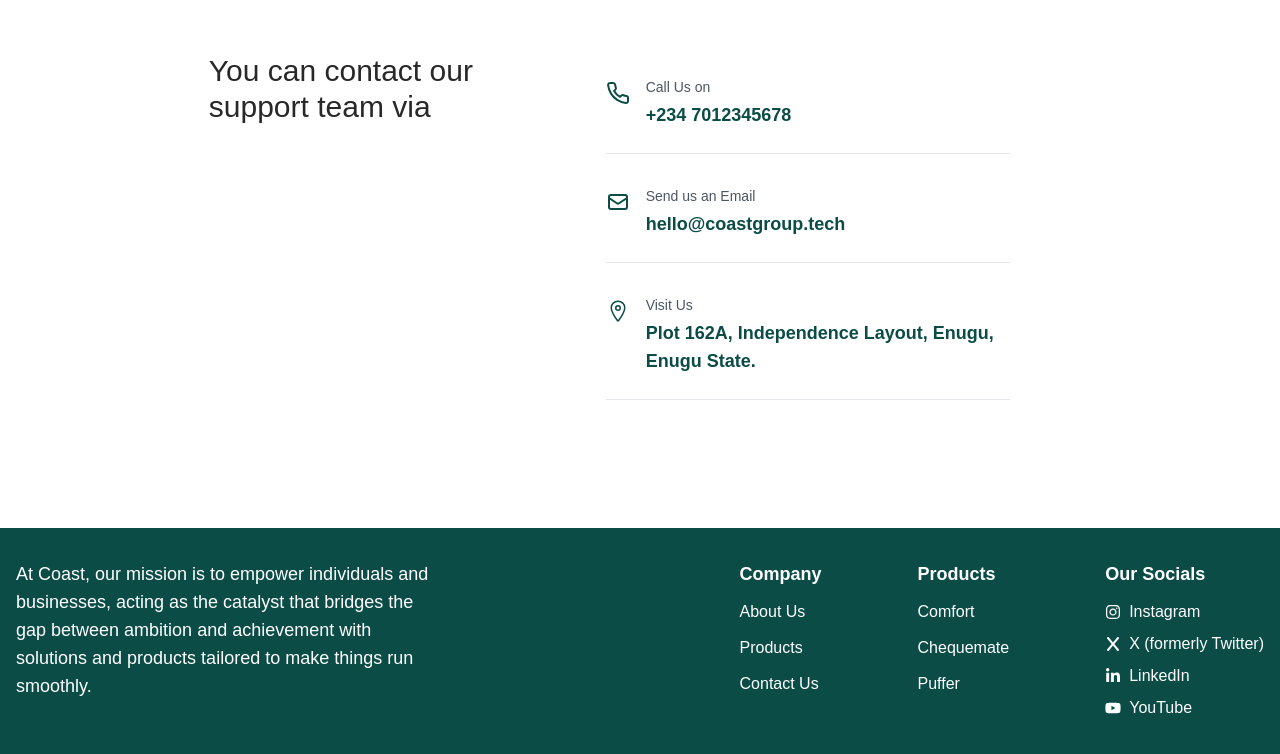
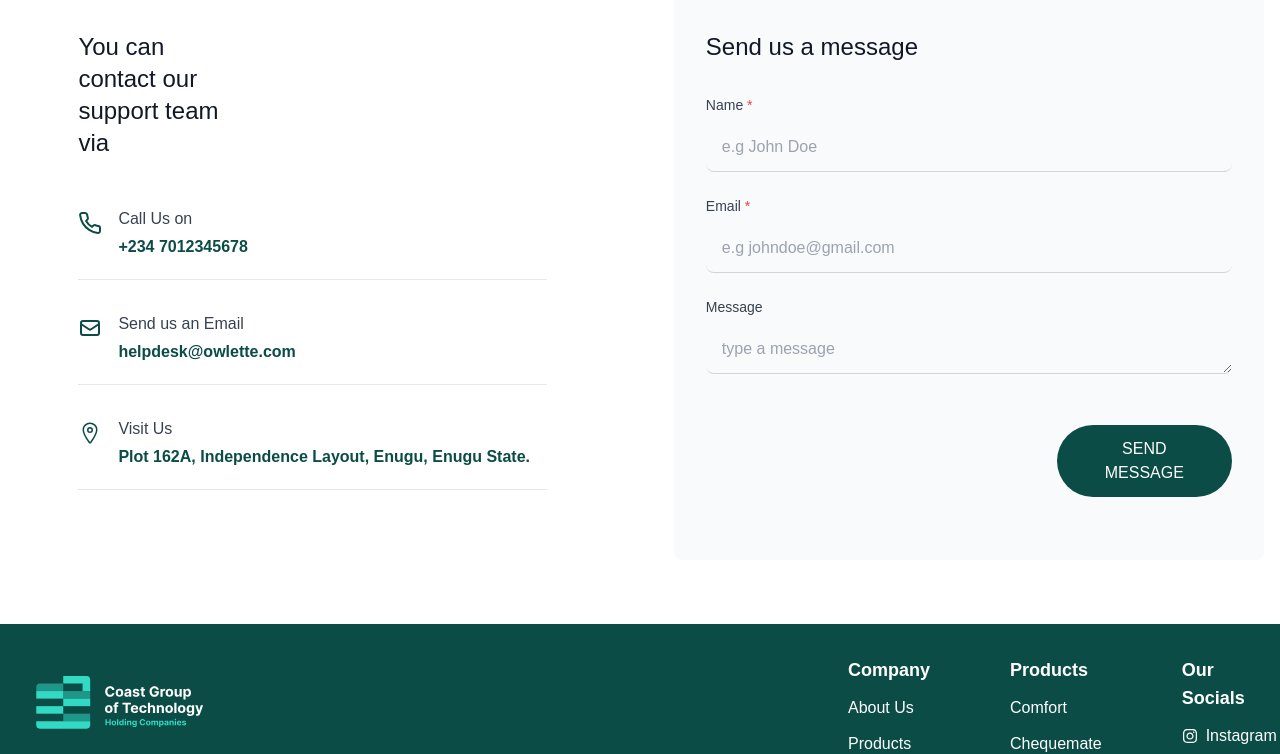
Before and after one commit to chequemate-org/coast, a React (Vite) app: page / in a window 1280 px wide. Shown: the part 5700-6454 px from the top of the page. Built offline with nearby package versions, Linux system fonts and the light colour scheme; a web font is replaced by a local one.

Commit message:
fix: contact section  and footer quick fix

```diff
--- a/src/components/ContactSection.jsx
+++ b/src/components/ContactSection.jsx
@@ -4,17 +4,15 @@
 import { LuPhone } from "react-icons/lu";
 import SectionHeader from "./reusables/SectionHeader";
 
-const ContactInfo = ({ icon: Icon, title, content, className = "" }) => {
+const ContactInfo = ({ icon: Icon, title, content }) => {
   return (
-    <div className="flex items-start gap-4 py-6 border-b border-[#E5E7EB]">
+    <div className="flex border-b pb-5 items-start gap-4 mb-8">
       <div className="text-primary mt-1">
         <Icon size={24} />
       </div>
       <div className="flex-1">
-        <h3 className="text-sm text-gray-600 mb-1">{title}</h3>
-        <p className={`text-primary md:text-lg font-semibold ${className}`}>
-          {content}
-        </p>
+        <h3 className="text-base font-medium text-gray-700 mb-1">{title}</h3>
+        <p className="text-primary font-semibold text-base">{content}</p>
       </div>
     </div>
   );
@@ -22,38 +20,97 @@
 
 const ContactSection = ({ sectionId }) => {
   return (
-    <section id={sectionId} className="w-full auto px-6 py-16">
-      <div className="flex flex-col w-full justify-between items-start">
+    <section id={sectionId} className="w-full px-4 py-16 bg-white">
       <SectionHeader className={"border-b-primary4 "} title="Contact Us" />
 
-        <div className="lg:w-4/5 pl-[15%] flex lg:flex-row flex-col justify-between py-16 mt-5">
-          <div className="flex flex-col">
-            <p className="text-xl md:text-3xl  w-2/3 font-medium text-[#282828] mb-12">
+      <div className="flex md:flex-row flex-col justify-between  w-full gap-16">
+        {/* Left Column - Contact Info */}
+        <div className="space-y-8 pt-[5%] md:w-1/2 px-[5%]">
+          <h2 className="text-2xl font-medium text-gray-900 mb-12 md:w-1/3">
             You can contact our support team via
-            </p>
-          </div>
-          <div className="space-y-2">
+          </h2>
+
           <ContactInfo
             icon={LuPhone}
             title="Call Us on"
             content="+234 7012345678"
-              className="text-primary"
           />
 
           <ContactInfo
             icon={HiOutlineMail}
             title="Send us an Email"
-              content="hello@coastgroup.tech"
-              className="text-primary"
+            content="helpdesk@owlette.com"
           />
 
           <ContactInfo
             icon={IoLocationOutline}
             title="Visit Us"
             content="Plot 162A, Independence Layout, Enugu, Enugu State."
-              className="text-[#282828]"
           />
         </div>
+
+        {/* Right Column - Contact Form */}
+        <div className="bg-gray-50 py-[5%] px-8 rounded-lg md:w-1/2">
+          <h2 className="text-2xl font-medium text-gray-900 mb-8">
+            Send us a message
+          </h2>
+
+          <form className="space-y-6">
+            <div>
+              <label
+                htmlFor="name"
+                className="block text-sm font-medium text-gray-700 mb-2"
+              >
+                Name <span className="text-red-500">*</span>
+              </label>
+              <input
+                type="text"
+                id="name"
+                placeholder="e.g John Doe"
+                className="w-full px-4 py-3 rounded-lg border-b bg-transparent border-gray-300 focus:ring-primary focus:border-primary"
+                required
+              />
+            </div>
+
+            <div>
+              <label
+                htmlFor="email"
+                className="block text-sm font-medium text-gray-700 mb-2"
+              >
+                Email <span className="text-red-500">*</span>
+              </label>
+              <input
+                type="email"
+                id="email"
+                placeholder="e.g johndoe@gmail.com"
+                className="w-full px-4 py-3 rounded-lg border-b bg-transparent border-gray-300 focus:ring-primary focus:border-primary"
+                required
+              />
+            </div>
+
+            <div>
+              <label
+                htmlFor="message"
+                className="block text-sm font-medium text-gray-700 mb-2"
+              >
+                Message
+              </label>
+              <textarea
+                id="message"
+                rows={1}
+                placeholder="type a message"
+                className="w-full px-4 py-3 bg-transparent rounded-lg border-b border-gray-300 focus:ring-primary focus:border-primary"
+              />
+            </div>
+            <div className="w-full flex justify-end items-end pt-5">
+              <button
+                type="submit"
+                className="md:w-1/3 w-full bg-primary text-white py-3 px-6 rounded-full font-medium hover:bg-opacity-90 transition-colors"
+              >
+                SEND MESSAGE
+              </button>
+            </div>
+          </form>
         </div>
       </div>
     </section>
--- a/src/components/Footer.jsx
+++ b/src/components/Footer.jsx
@@ -40,6 +40,15 @@
     <footer className="bg-primary text-white py-8 z-100">
       {/* Mobile Footer */}
       <div className="lg:hidden px-7">
+        <Link to={"/"}>
+          <div className="flex justify-center">
+            <img
+              src={LogoPrimaryBg2}
+              alt="Coast Group Logo"
+              className="w-52 p-5"
+            />
+          </div>
+        </Link>
         <p className="text-center leading-8 text-lg mb-12">
           At Coast, our mission is to empower individuals and businesses, acting
           as the catalyst that bridges the gap between ambition and achievement
@@ -189,9 +198,20 @@
       {/* Desktop Footer */}
       <div className="hidden max-w-[1540px] lg:block container mx-auto px-4">
         {/* Top Section */}
-        <div className="flex justify-between items-start mb-16">
+        <div className="flex w-full justify-between items-start">
+          <div className="flex md:w-2/3 flex-col justify-between items-start mb-16">
+            {/* Logo Section - Shown on both */}
+            <Link to={"/"}>
+              <div className="flex justify-center">
+                <img
+                  src={LogoPrimaryBg2}
+                  alt="Coast Group Logo"
+                  className="w-52 p-5"
+                />
+              </div>
+            </Link>
             {/* Mission Statement */}
-          <div className="w-1/3">
+            <div className="w-1/2">
               <p className="text-lg">
                 At Coast, our mission is to empower individuals and businesses,
                 acting as the catalyst that bridges the gap between ambition and
@@ -199,9 +219,10 @@
                 run smoothly.
               </p>
             </div>
+          </div>
 
           {/* Navigation Links */}
-          <div className="flex gap-24">
+          <div className="flex md:w-1/3 gap-20">
             {/* Company Links */}
             <div>
               <h3 className="font-semibold mb-3 text-lg">Company</h3>
@@ -307,17 +328,6 @@
         </div>
       </div>
 
-      {/* Logo Section - Shown on both */}
-      <Link to={"/"}>
-        <div className="flex justify-center my-16">
-          <img
-            src={LogoPrimaryBg2}
-            alt="Coast Group Logo"
-            className="w-52 p-5"
-          />
-        </div>
-      </Link>
-
       {/* Footer Bottom - Different styles for mobile and desktop */}
       <div className="container max-w-[1440px] mx-auto px-4">
         <div className="flex flex-col lg:flex-row justify-between items-center">
```
Lines whose indentation alone changed are shown as unchanged.
